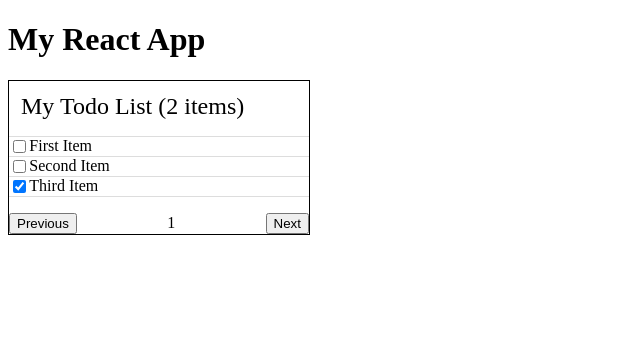
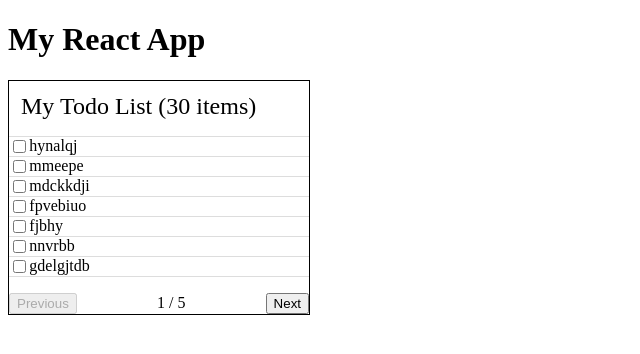
Before and after one commit to OldStarchy/ts-react-sandbox, a React app: page / in a window 1280 px wide. Shown: the top 354 px of the page, without its empty margins (0-640 px from the left). Built offline with nearby package versions, Linux system fonts and the light colour scheme.

Commit message:
Pagination

```diff
--- a/src/components/Pagination.tsx
+++ b/src/components/Pagination.tsx
@@ -2,15 +2,41 @@ import * as React from 'react';
 
 interface PaginationProps {
 	page: number;
+	pageCount: number;
+	onSwitchPage: (newPage: number) => void;
 }
 
-const Pagination = (props: PaginationProps) => (
+const Pagination = ({ page, pageCount, onSwitchPage }: PaginationProps) => (
 	<div className="pagination">
-		<button className="pagination__btn-previous" type="button">
+		<button
+			className="pagination__btn-previous"
+			type="button"
+			disabled={page <= 1}
+			onClick={
+				page > 1
+					? () => {
+							onSwitchPage(page - 1);
+					  }
+					: null
+			}
+		>
 			Previous
 		</button>
-		<p className="pagination__page">{props.page}</p>
-		<button className="pagination__btn-next" type="button">
+		<p className="pagination__page">
+			{page} / {pageCount}
+		</p>
+		<button
+			className="pagination__btn-next"
+			type="button"
+			disabled={page >= pageCount}
+			onClick={
+				page < pageCount
+					? () => {
+							onSwitchPage(page + 1);
+					  }
+					: null
+			}
+		>
 			Next
 		</button>
 	</div>
--- a/src/components/TodoList.tsx
+++ b/src/components/TodoList.tsx
@@ -15,6 +15,7 @@ export interface TodoListState {
 		label: string;
 		checked: boolean;
 	}[];
+	page: number;
 }
 
 export default class TodoList extends React.Component<
@@ -24,10 +25,12 @@ export default class TodoList extends React.Component<
 	//Initialize the state based on the props
 	state = {
 		items: this.props.initialItems.map(item => ({ ...item })),
+		page: 1,
 	};
 
 	// Convert the title into something we can use in an ID attribute
 	id = this.props.title.replace(/[^a-zA-Z0-9]+/g, '-');
+	pageSize = 7;
 
 	toggleItem(label: string) {
 		let changed = false;
@@ -51,12 +54,25 @@ export default class TodoList extends React.Component<
 		}
 	}
 
+	switchToPage(page: number) {
+		this.setState({
+			...this.state,
+			page,
+		});
+	}
+
 	render() {
 		const { title } = this.props;
-		const { items } = this.state;
+		const { items, page } = this.state;
 
 		const uncheckedItemCount = items.filter(item => !item.checked).length;
 		const s = uncheckedItemCount === 1 ? '' : 's';
+
+		const pageCount = Math.ceil(items.length / this.pageSize);
+		const thisPageItems = items.slice(
+			(page - 1) * this.pageSize,
+			page * this.pageSize
+		);
 
 		return (
 			<div className="todo-list">
@@ -64,7 +80,7 @@ export default class TodoList extends React.Component<
 					{title} ({uncheckedItemCount} item{s})
 				</p>
 				<ul className="todo-list__items">
-					{items.map((item, index) => (
+					{thisPageItems.map((item, index) => (
 						<li className="todo-list__item">
 							<TodoItem
 								id={`${this.id}__Item-${index}`}
@@ -76,7 +92,11 @@ export default class TodoList extends React.Component<
 					))}
 				</ul>
 				<div className="todo-list__pagination">
-					<Pagination page={1} />
+					<Pagination
+						page={page}
+						pageCount={pageCount}
+						onSwitchPage={p => this.switchToPage(p)}
+					/>
 				</div>
 			</div>
 		);
--- a/src/index.tsx
+++ b/src/index.tsx
@@ -8,24 +8,33 @@ if (rootDiv === undefined) {
 	throw new Error('Missing react-root div');
 }
 
+const letters = 'abcdefghijklmnopqrstuvwxyz'.split('');
+const randomString = () => {
+	const length = 4 + Math.random() * 5;
+
+	const chars = [];
+	for (let i = 0; i < length; i++) {
+		chars.push(letters[Math.floor(Math.random() * letters.length)]);
+	}
+
+	return chars.join('');
+};
+
+// Randomly generate some items
+const itemCount = 30;
+const items = [];
+for (let i = 0; i < itemCount; i++) {
+	items.push({
+		label: randomString(),
+		checked: false,
+	});
+}
+
 const appProps: AppProps = {
 	title: 'My React App',
 	todoList: {
 		title: 'My Todo List',
-		initialItems: [
-			{
-				label: 'First Item',
-				checked: false,
-			},
-			{
-				label: 'Second Item',
-				checked: false,
-			},
-			{
-				label: 'Third Item',
-				checked: true,
-			},
-		],
+		initialItems: items,
 	},
 };
 
```
Also changed, not shown: 1 other file (tests, documents, lock files or other folders).
